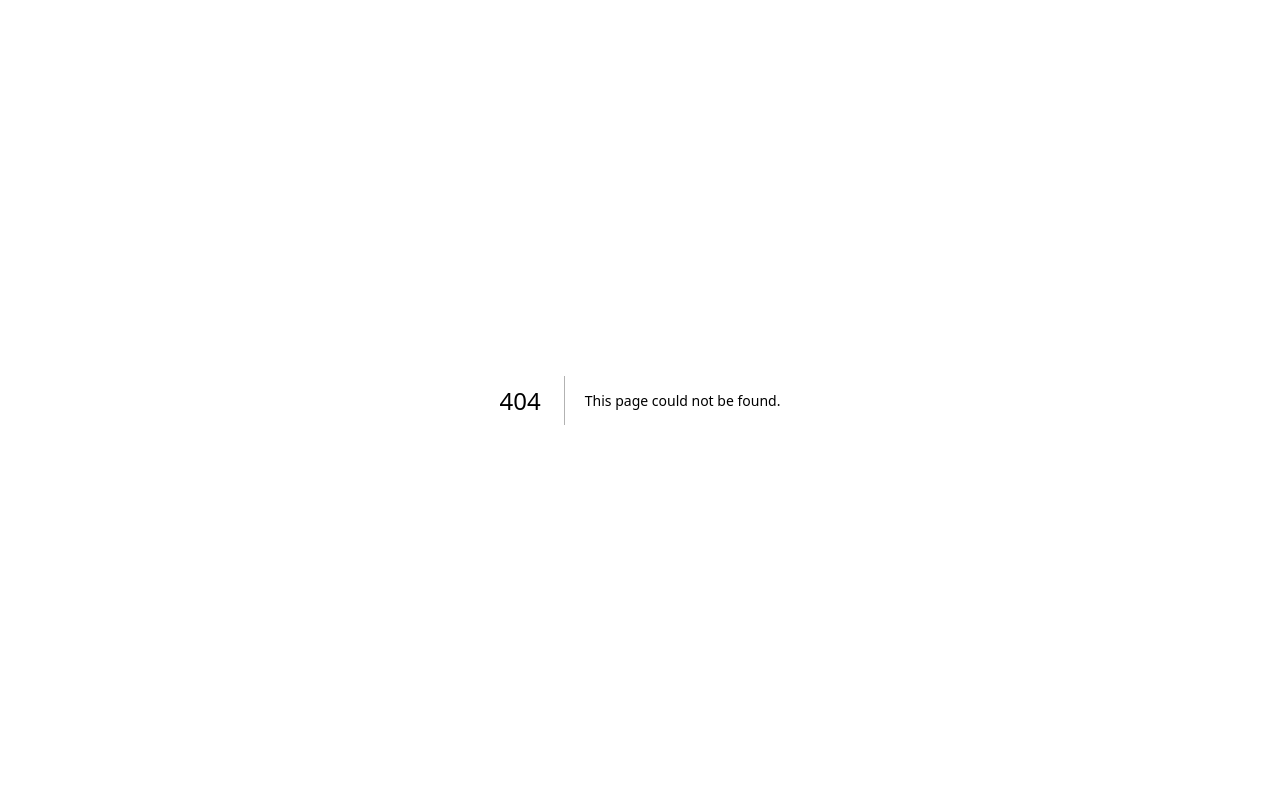
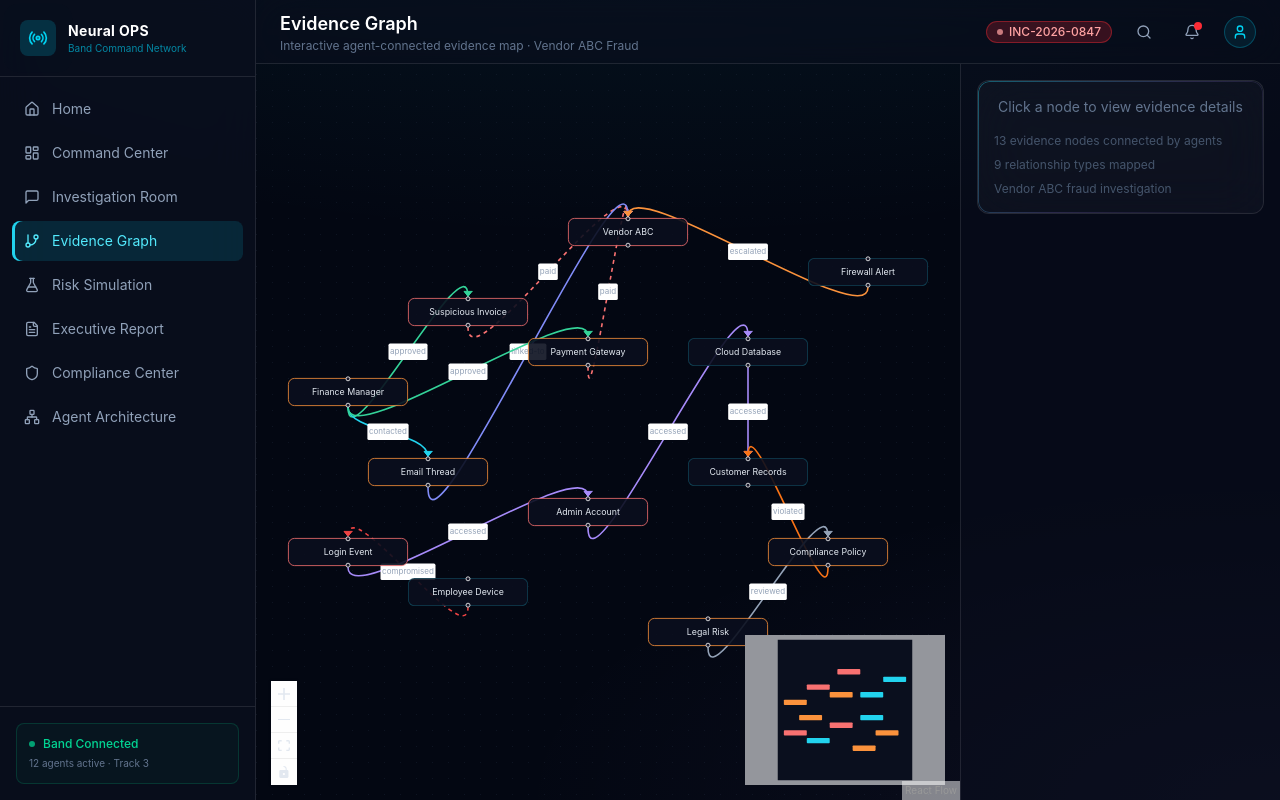
Before and after one commit to AhamedAAHA/Neural-OPS, a Next.js app: page /evidence in a window 1280 px wide. Before the commit this address had no page. Built offline with nearby package versions, Linux system fonts and the light colour scheme.

Commit message:
feat(app): add evidence graph route

```diff
--- /dev/null
+++ b/src/app/evidence/page.tsx
@@ -0,0 +1,5 @@
+import { EvidenceGraphView } from "@/components/evidence/EvidenceGraphView";
+
+export default function EvidencePage() {
+  return <EvidenceGraphView />;
+}
```
